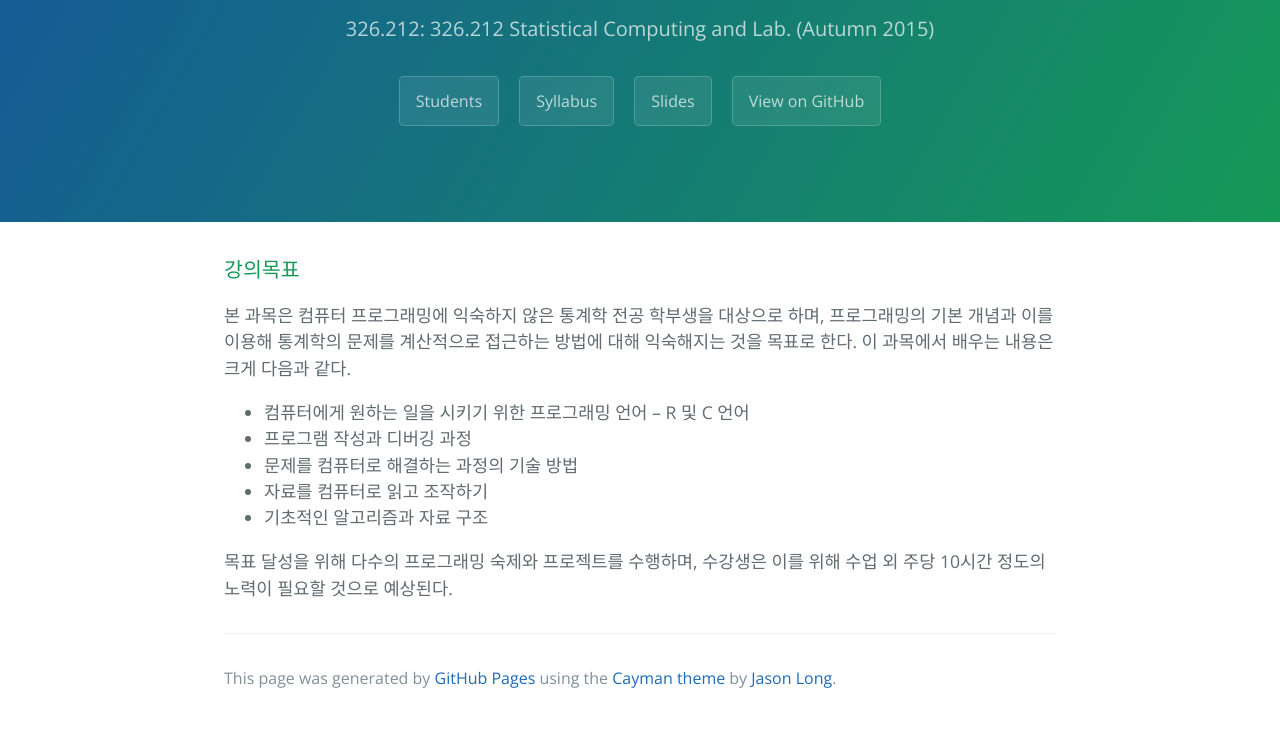
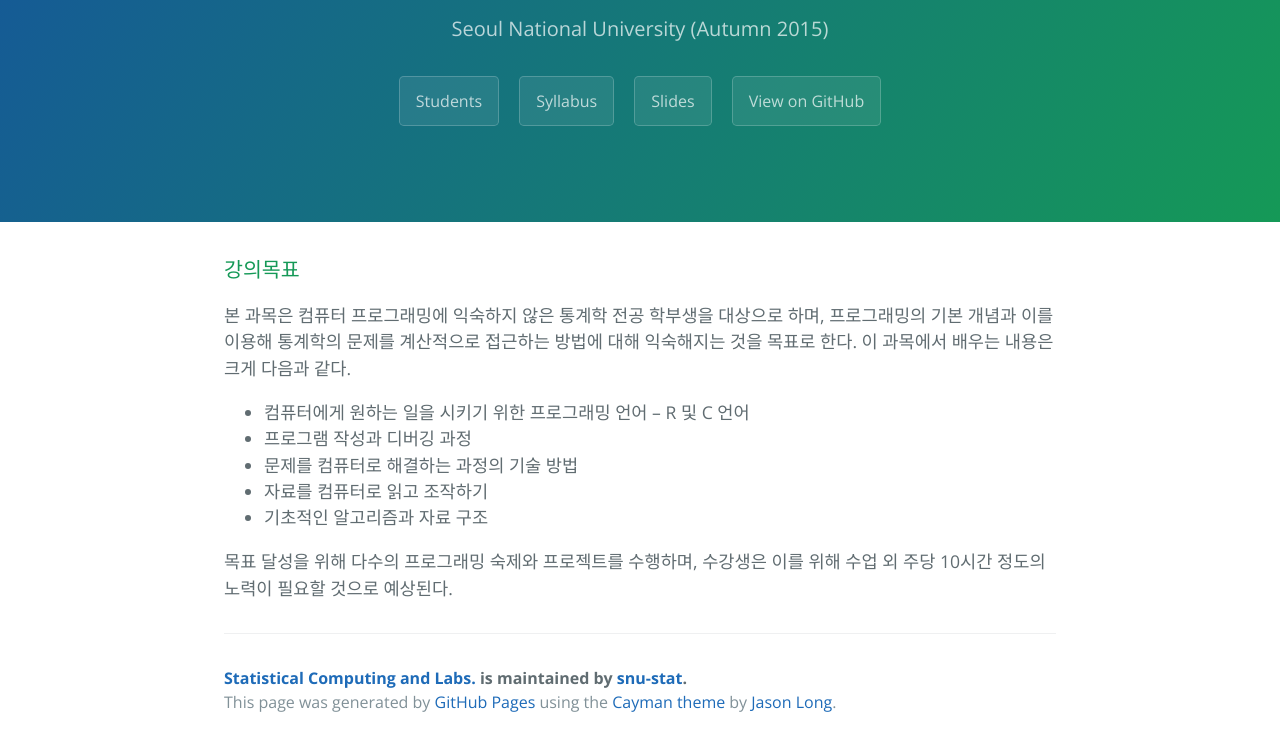
Before and after one commit to snu-stat/snu-stat.github.io, a plain HTML site: page index.html in a window 1280 px wide. Shown: the part 161-907 px from the top of the page. Before the commit the page ends 883 px from the top, so only its background shows below. Drawn offline with nearby package versions, Linux system fonts and the light colour scheme.

Commit message:
change subtitle and btn

```diff
--- a/index.html
+++ b/index.html
@@ -12,7 +12,7 @@
   <body>
     <section class="page-header">
       <h1 class="project-name">Statistical Computing and Lab.</h1>
-      <h2 class="project-tagline">326.212: 326.212 Statistical Computing and Lab. (Autumn 2015)</h2>
+      <h2 class="project-tagline">Seoul National University (Autumn 2015)</h2>
 	  <a href="https://github.com/snu-stat/students" class="btn">Students</a>
       <a href="http://snu-stat.github.io/syllabus/" class="btn">Syllabus</a>
       <a href="http://snu-stat.github.io/slides/" class="btn">Slides</a>
@@ -37,6 +37,8 @@
 
       <footer class="site-footer">
 
+	    <span class="site-footer-owner"><a href="https://snu-stat.github.io">Statistical Computing and Labs.</a> is maintained by <a href="https://github.com/snu-stat">snu-stat</a>.</span>
+
         <span class="site-footer-credits">This page was generated by <a href="https://pages.github.com">GitHub Pages</a> using the <a href="https://github.com/jasonlong/cayman-theme">Cayman theme</a> by <a href="https://twitter.com/jasonlong">Jason Long</a>.</span>
       </footer>
 
```
